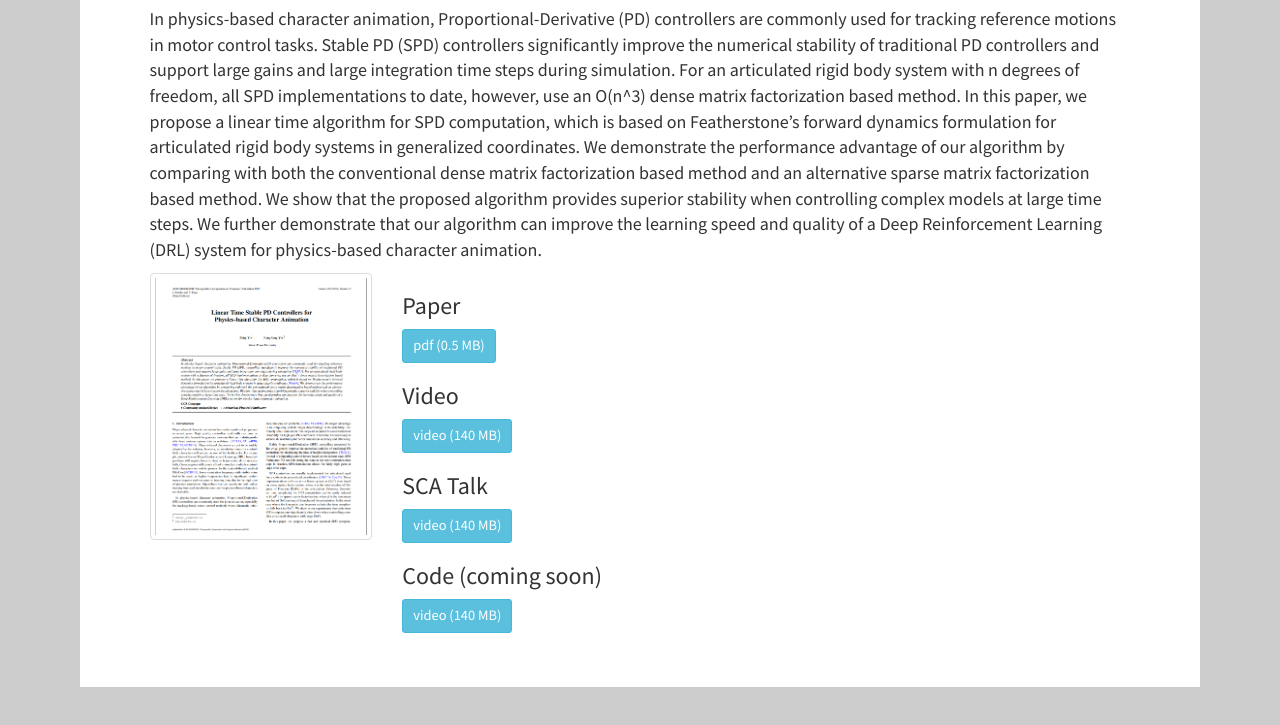
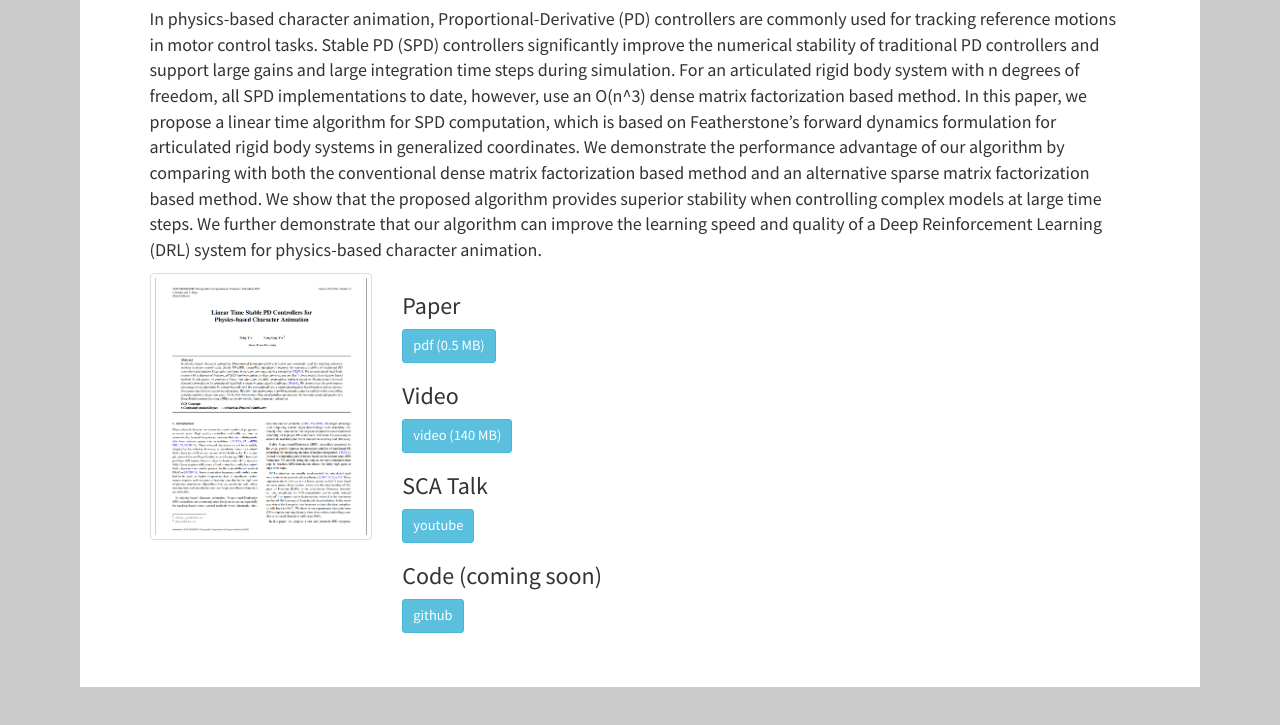
Before and after one commit to arpspoof/arpspoof.github.io, a plain HTML site: page project/spd/spd.html in a window 1280 px wide. Shown: the part 752-1477 px from the top of the page. Drawn offline with Linux system fonts and the light colour scheme.

Commit message:
add spd talk link and code link

```diff
--- a/project/spd/spd.html
+++ b/project/spd/spd.html
@@ -107,11 +107,11 @@
         </div>
         <div>
             <h3>SCA Talk</h3>
-            <a class="btn btn-info btn-sm" href="https://www.youtube.com/watch?v=wo7cK-DClhw"> video (140 MB)</a>
+            <a class="btn btn-info btn-sm" href="https://www.youtube.com/watch?v=wo7cK-DClhw"> youtube </a>
         </div>
         <div>
             <h3>Code (coming soon)</h3>
-            <a class="btn btn-info btn-sm" href=""> video (140 MB)</a>
+            <a class="btn btn-info btn-sm" href=""> github </a>
         </div>
       </dir>
     </div>
```
